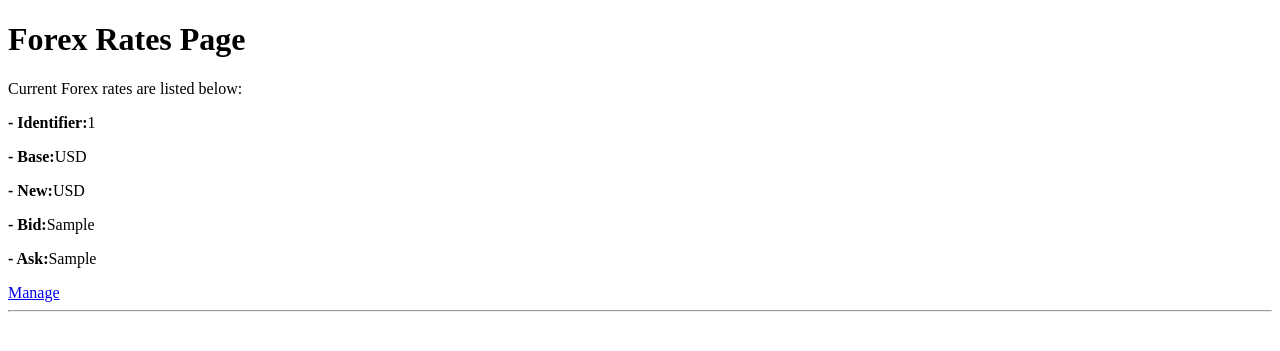
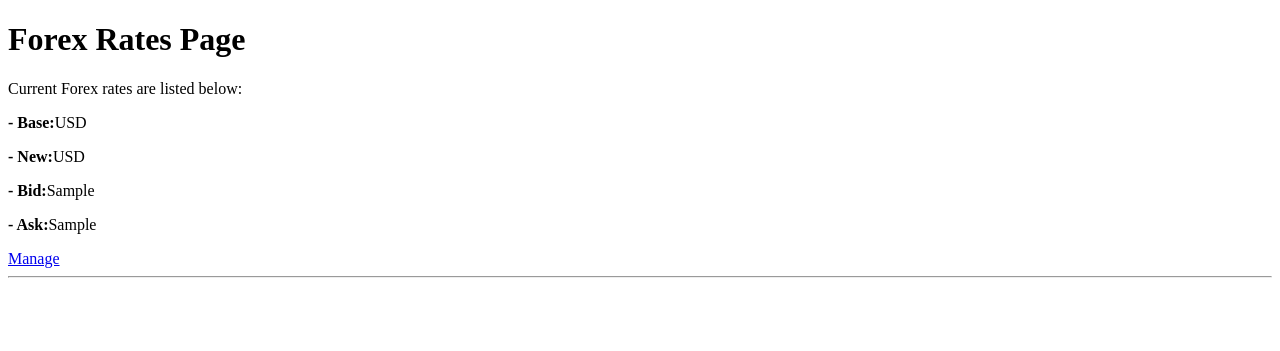
Before and after one commit to Wasim-Danyal/SFIA1-Project, a Flask app: page /convert in a window 1280 px wide. Shown: the part 34-385 px from the top of the page. Run offline with Flask 2, Linux system fonts and the light colour scheme; tables that the repository leaves empty hold one stand-in row (values such as "Sample post").

Commit message:
working manage button, removed identifier

```diff
--- a/application/templates/convert.html
+++ b/application/templates/convert.html
@@ -4,7 +4,6 @@
 <p>Current Forex rates are listed below:</p>
 {% for newrate in rates %}
 	<div>
-		<p><b> - Identifier:</b>{{ newrate.id}}</p>
 		<p><b> - Base:</b>{{ newrate.base_currency}}</p>
 		<p><b> - New:</b>{{ newrate.new_currency}}</p>
 		<p><b> - Bid:</b>{{ newrate.bid_rate}}</p>
```
